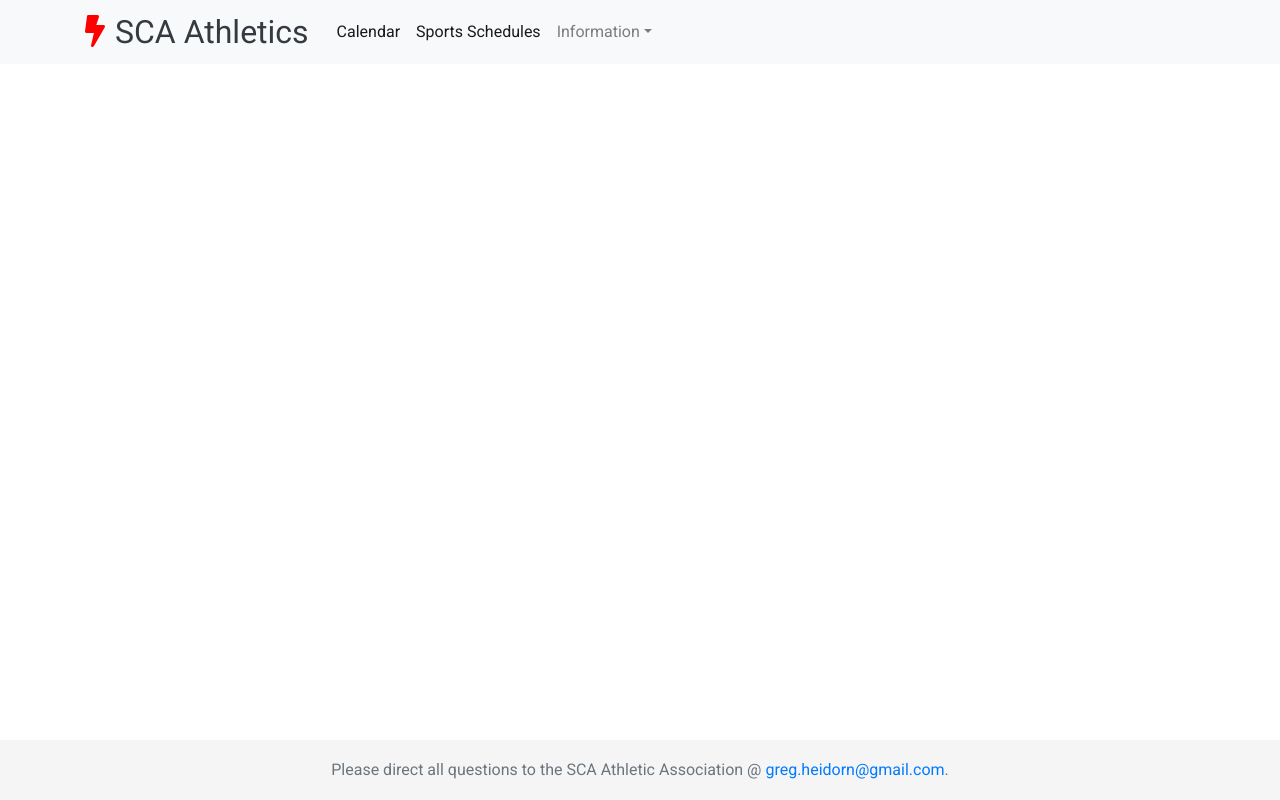
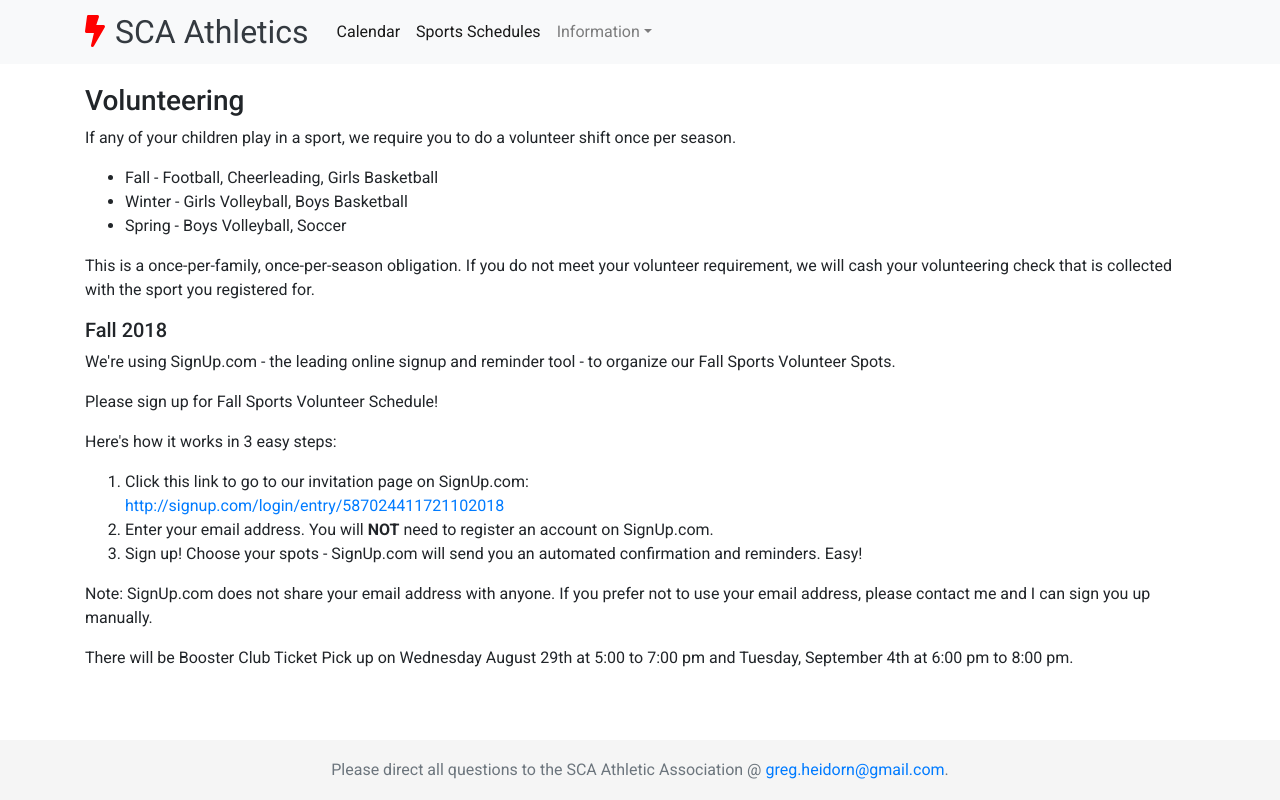
Before and after one commit to gheidorn/sca-athletics, a React (Create React App) app: page /volunteering in a window 1280 px wide. Built offline with nearby package versions, Linux system fonts and the light colour scheme.

Commit message:
added page teasers, volunteering and booster raffle pages

```diff
--- a/src/App.js
+++ b/src/App.js
@@ -16,6 +16,8 @@ import StickyFooter from './components/StickyFooter';
 import CalendarPage from './pages/CalendarPage';
 import FeesPage from './pages/FeesPage';
 import SportsSchedulePage from './pages/SportsSchedulePage';
+import VolunteeringPage from './pages/VolunteeringPage';
+import BoosterRafflePage from './pages/BoosterRafflePage';
 
 class App extends Component {
   render() {
@@ -34,6 +36,8 @@ class App extends Component {
           <Route path="/bylaws" component={ByLawsPage} />
           <Route path="/fees" component={FeesPage} />
           <Route path="/schedule" component={SportsSchedulePage} />
+          <Route path="/volunteering" component={VolunteeringPage} />
+          <Route path="/booster-raffle" component={BoosterRafflePage} />
         </div>
         <StickyFooter />
       </div>
--- a/src/components/Header.js
+++ b/src/components/Header.js
@@ -91,6 +91,12 @@ export default () => {
                 Information
               </a>
               <div className="dropdown-menu" aria-labelledby="dropdown03">
+                <Link to="/volunteering" className="dropdown-item">
+                  Volunteering
+                </Link>
+                <Link to="/booster-raffle" className="dropdown-item">
+                  Booster Raffle
+                </Link>
                 <Link to="/fees" className="dropdown-item">
                   Fees
                 </Link>
--- a/src/components/Jumbotron.js
+++ b/src/components/Jumbotron.js
@@ -40,7 +40,6 @@ class Jumbotron extends Component {
         </div>
       );
     }
-    console.log(this.state.content);
 
     return (
       <div className="sca-jumbotron text-white rounded">
--- /dev/null
+++ b/src/pages/BoosterRafflePage.js
@@ -0,0 +1,25 @@
+import React, { Component } from 'react';
+
+class BoosterRafflePage extends Component {
+  render() {
+    return (
+      <div className="row">
+        <div className="col-md-12">
+          <h3>SCA Booster Raffle</h3>
+          <p>
+            The Booster Raffle is a fundraiser that helps supplement the cost of providing sports at St. Catherine's.
+            Each family with a child who plays a sport (4th-8th grade) is obligated to join the raffle.
+          </p>
+          <p>
+            Each family pays $50 and receives a booklet of tickets. Each ticket is $5 and can be sold to friends or
+            family, or simply returned with the family name and phone number on them.
+          </p>
+          <p>The drawing will be held at the Pigskin Classic on September 23rd!</p>
+          <p>Thank you for supporting SCA Athletics!</p>
+        </div>
+      </div>
+    );
+  }
+}
+
+export default BoosterRafflePage;
--- a/src/pages/HomePage.js
+++ b/src/pages/HomePage.js
@@ -1,66 +1,72 @@
 import React, { Component } from 'react';
+import { createClient } from 'contentful';
 
 import Jumbotron from '../components/Jumbotron';
 
 class HomePage extends Component {
+  constructor() {
+    super();
+    this.state = { content: [], isLoading: false };
+  }
+
+  contentful = createClient({
+    space: 'c2uaoj4ms2z1',
+    accessToken: 'f0b859cab1edcb57da5cb76ef73576816b2f866f6cc5563bd4951ced843e6e58'
+  });
+
+  componentWillMount() {
+    this.fetchPageTeasers().then(this.setPageTeasers);
+  }
+
+  fetchPageTeasers = () => this.contentful.getEntries({ content_type: 'pageTeaser' });
+
+  setPageTeasers = response => {
+    this.setState({
+      content: response.items,
+      isLoading: false
+    });
+  };
+
   render() {
+    if (this.state.isLoading) {
       return (
         <div className="row">
           <div className="col-md-12">
-          {/* <h2 style={{textAlign:'center'}}>Welcome to the home of St. Catherine's of Alexandria Chargers!</h2> */}
             <Jumbotron />
-          {/* <div className="row mb-2">
-            <div className="col-md-6">
+            <div className="row mb-2">
+              <div className="col-md-6 px-0">Loading...</div>
+            </div>
+          </div>
+        </div>
+      );
+    }
+
+    // for each PageTeaser, create PageTeaser's HTML
+    let pageTeasers = this.state.content.map(item => (
+      <div className="col-md-6" key={item.fields.title}>
         <div className="card flex-md-row mb-4 box-shadow h-md-250">
           <div className="card-body d-flex flex-column align-items-start">
-                  <strong className="d-inline-block mb-2 text-primary">Football</strong>
-                  <h3 className="mb-0">
-                    <a className="text-dark" href="/">
-                      Gold Ball Champs
-                    </a>
-                  </h3>
-                  <div className="mb-1 text-muted">Nov 12</div>
-                  <p className="card-text mb-auto">
-                    This is a wider card with supporting text below as a natural lead-in to additional content.
-                  </p>
-                  <a href="/">Continue reading</a>
-                </div>
-                <img
+            <h3>{item.fields.title}</h3>
+            <p>{item.fields.tease}</p>
+            <a href={item.fields.link}>More Information</a>
+            {/* <img
               className="card-img-right flex-auto d-none d-lg-block"
               data-src="holder.js/200x250?theme=thumb"
               alt="Thumbnail [200x250]"
-                  style={{ width: '200px', height: '250px' }}
-                  src="http://a2.espncdn.com/combiner/i?img=%2Fphoto%2F2018%2F0412%2Fr288190_2_1296x518_5-2.jpg&w=660&h=264&scale=crop&cquality=80&location=center"
+              // style={{ width: '200px', height: '250px' }}
+              src={item.fields.image.fields.file.url}
               data-holder-rendered="true"
-                />
+            /> */}
           </div>
         </div>
-            <div className="col-md-6">
-              <div className="card flex-md-row mb-4 box-shadow h-md-250">
-                <div className="card-body d-flex flex-column align-items-start">
-                  <strong className="d-inline-block mb-2 text-success">Cheerleading</strong>
-                  <h3 className="mb-0">
-                    <a className="text-dark" href="/">
-                      Loud and Proud
-                    </a>
-                  </h3>
-                  <div className="mb-1 text-muted">Nov 11</div>
-                  <p className="card-text mb-auto">
-                    This is a wider card with supporting text below as a natural lead-in to additional content.
-                  </p>
-                  <a href="/">Continue reading</a>
       </div>
-                <img
-                  className="card-img-right flex-auto d-none d-lg-block"
-                  data-src="holder.js/200x250?theme=thumb"
-                  alt="Thumbnail [200x250]"
-                  src="http://a2.espncdn.com/combiner/i?img=%2Fphoto%2F2018%2F0412%2Fr288190_2_1296x518_5-2.jpg&w=660&h=264&scale=crop&cquality=80&location=center"
-                  data-holder-rendered="true"
-                  style={{ width: '200px', height: '250px' }}
-                />
-              </div>
-            </div>
-          </div> */}
+    ));
+
+    return (
+      <div className="row">
+        <div className="col-md-12">
+          <Jumbotron />
+          <div className="row mb-2">{pageTeasers}</div>
         </div>
       </div>
     );
--- /dev/null
+++ b/src/pages/VolunteeringPage.js
@@ -0,0 +1,55 @@
+import React, { Component } from 'react';
+
+class VolunteeringPage extends Component {
+  render() {
+    return (
+      <div className="row">
+        <div className="col-md-12">
+          <h3>Volunteering</h3>
+          <p>If any of your children play in a sport, we require you to do a volunteer shift once per season.</p>
+          <ul>
+            <li>Fall - Football, Cheerleading, Girls Basketball</li>
+            <li>Winter - Girls Volleyball, Boys Basketball</li>
+            <li>Spring - Boys Volleyball, Soccer</li>
+          </ul>
+          <p>
+            This is a once-per-family, once-per-season obligation. If you do not meet your volunteer requirement, we
+            will cash your volunteering check that is collected with the sport you registered for.
+          </p>
+          <h5>Fall 2018</h5>
+          <p>
+            We're using SignUp.com - the leading online signup and reminder tool - to organize our Fall Sports Volunteer
+            Spots.
+          </p>
+          <p>Please sign up for Fall Sports Volunteer Schedule!</p>
+          <p>Here's how it works in 3 easy steps:</p>
+          <ol>
+            <li>
+              Click this link to go to our invitation page on SignUp.com:
+              <br />
+              <a href="http://signup.com/login/entry/587024411721102018">
+                http://signup.com/login/entry/587024411721102018
+              </a>
+            </li>
+            <li>
+              Enter your email address. You will <strong>NOT</strong> need to register an account on SignUp.com.
+            </li>
+            <li>
+              Sign up! Choose your spots - SignUp.com will send you an automated confirmation and reminders. Easy!
+            </li>
+          </ol>
+          <p>
+            Note: SignUp.com does not share your email address with anyone. If you prefer not to use your email address,
+            please contact me and I can sign you up manually.
+          </p>
+          <p>
+            There will be Booster Club Ticket Pick up on Wednesday August 29th at 5:00 to 7:00 pm and Tuesday, September
+            4th at 6:00 pm to 8:00 pm.
+          </p>
+        </div>
+      </div>
+    );
+  }
+}
+
+export default VolunteeringPage;
```
Lines whose indentation alone changed are shown as unchanged.
